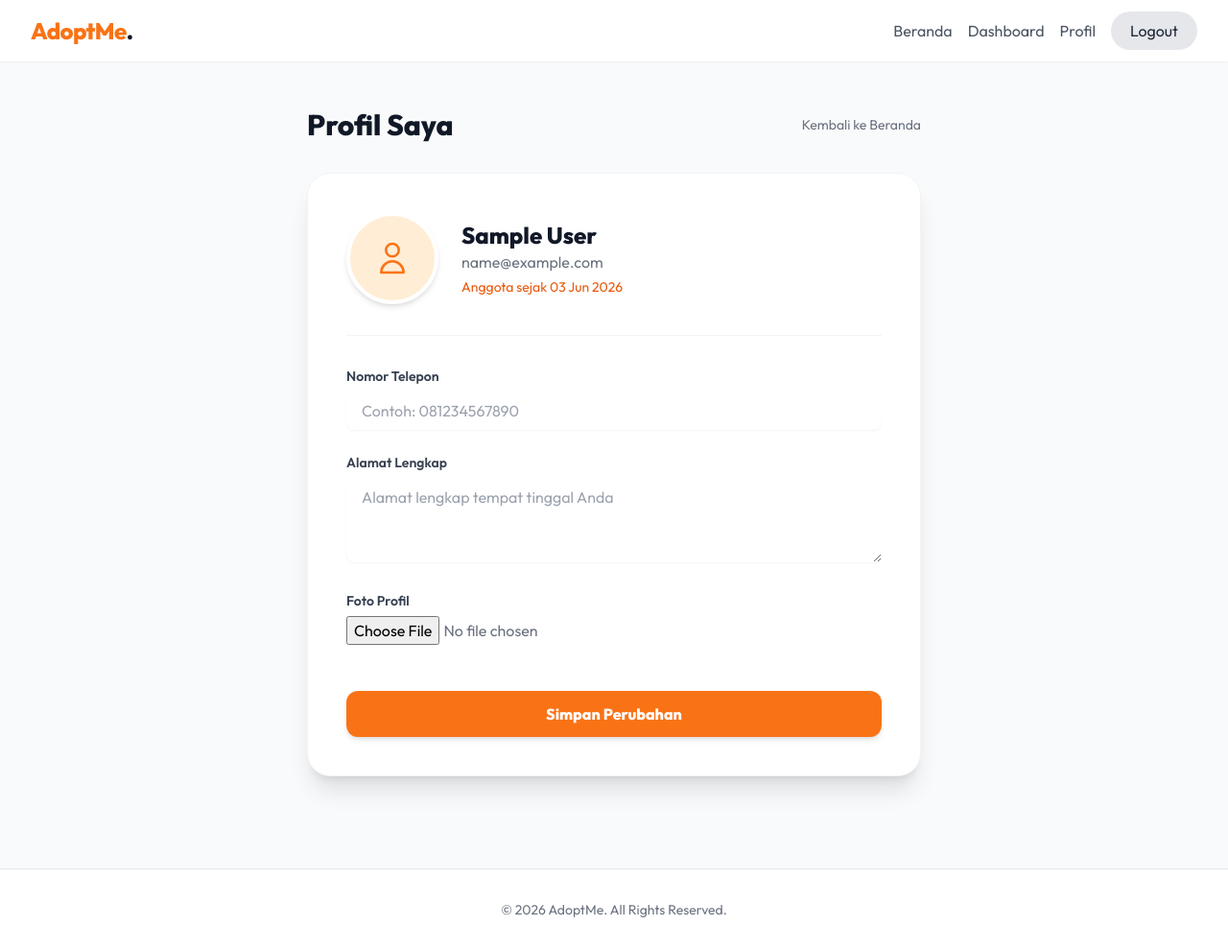
After one commit to M-Aidil-Fitrah/UAS-Praktikum-PPL, a Django app: page /profile/ in a window 1280 px wide. The commit adds this page. Shown: the whole page at 96% size. Run offline with Django 5.2, Linux system fonts and the light colour scheme; the visitor is signed in with stand-in values (Sample User, id 1); data comes from the database, SQL or seed files in the repository.

Commit message:
feat: add pagination to lists and user profile functionality

```diff
--- a/pets/forms.py
+++ b/pets/forms.py
@@ -37,3 +37,15 @@ class AdoptionRequestForm(forms.ModelForm):
             'reason': forms.Textarea(attrs={'class': 'w-full rounded-lg border-gray-300 shadow-sm focus:border-orange-500 focus:ring-orange-500 px-4 py-2', 'rows': 4, 'placeholder': 'Ceritakan alasan Anda ingin mengadopsi hewan ini...'}),
             'experience': forms.Textarea(attrs={'class': 'w-full rounded-lg border-gray-300 shadow-sm focus:border-orange-500 focus:ring-orange-500 px-4 py-2', 'rows': 3, 'placeholder': 'Apakah Anda pernah memelihara hewan sebelumnya? Jika ya, ceritakan sedikit.'}),
         }
+
+from .models import UserProfile
+
+class UserProfileForm(forms.ModelForm):
+    class Meta:
+        model = UserProfile
+        fields = ['phone_number', 'address', 'avatar']
+        widgets = {
+            'phone_number': forms.TextInput(attrs={'class': 'w-full rounded-lg border-gray-300 shadow-sm focus:border-orange-500 focus:ring-orange-500 px-4 py-2', 'placeholder': 'Contoh: 081234567890'}),
+            'address': forms.Textarea(attrs={'class': 'w-full rounded-lg border-gray-300 shadow-sm focus:border-orange-500 focus:ring-orange-500 px-4 py-2', 'rows': 3, 'placeholder': 'Alamat lengkap tempat tinggal Anda'}),
+            'avatar': forms.FileInput(attrs={'class': 'w-full text-gray-500 file:mr-4 file:py-2 file:px-4 file:rounded-full file:border-0 file:text-sm file:font-semibold file:bg-orange-50 file:text-orange-700 hover:file:bg-orange-100 cursor-pointer'}),
+        }
--- a/pets/urls.py
+++ b/pets/urls.py
@@ -14,6 +14,7 @@ urlpatterns = [
     # Buyer URLs
     path('adopt/<int:pk>/', views.adopt_pet, name='adopt_pet'),
     path('my-adoptions/', views.my_adoptions, name='my_adoptions'),
+    path('profile/', views.user_profile, name='user_profile'),
 
     # Dashboard URLs
     path('dashboard/', views.dashboard_index, name='dashboard_index'),
--- a/pets/views.py
+++ b/pets/views.py
@@ -1,11 +1,12 @@
 from django.shortcuts import render, get_object_or_404, redirect
+from django.core.paginator import Paginator
 from django.contrib.auth.decorators import login_required
 from django.contrib.admin.views.decorators import staff_member_required
 from django.contrib.auth import login, logout
 from django.contrib.auth.forms import AuthenticationForm
 from django.contrib import messages
-from .models import Pet, AdoptionRequest
-from .forms import PetForm, RegisterForm, AdoptionRequestForm
+from .models import Pet, AdoptionRequest, UserProfile
+from .forms import PetForm, RegisterForm, AdoptionRequestForm, UserProfileForm
 
 def home(request):
     pets = Pet.objects.filter(status='Available')
@@ -20,8 +21,13 @@ def home(request):
 
     pets = pets.order_by('-created_at')
 
+    paginator = Paginator(pets, 8)
+    page_number = request.GET.get('page')
+    page_obj = paginator.get_page(page_number)
+
     context = {
-        'pets': pets,
+        'pets': page_obj,
+        'page_obj': page_obj,
         'search_query': search_query,
         'species_query': species_query,
         'species_choices': Pet.SPECIES_CHOICES
@@ -63,6 +69,21 @@ def adopt_pet(request, pk):
 def my_adoptions(request):
     pets = Pet.objects.filter(adopter=request.user).order_by('-updated_at')
     return render(request, 'my_adoptions.html', {'pets': pets})
+
+@login_required
+def user_profile(request):
+    profile, created = UserProfile.objects.get_or_create(user=request.user)
+
+    if request.method == 'POST':
+        form = UserProfileForm(request.POST, request.FILES, instance=profile)
+        if form.is_valid():
+            form.save()
+            messages.success(request, 'Profil berhasil diperbarui!')
+            return redirect('user_profile')
+    else:
+        form = UserProfileForm(instance=profile)
+
+    return render(request, 'profile.html', {'form': form})
 
 # --- Custom Dashboard Views ---
 
@@ -106,8 +127,21 @@ def user_logout(request):
 @staff_member_required(login_url='user_login')
 def dashboard_index(request):
     pets = Pet.objects.all().order_by('-created_at')
+    paginator_pets = Paginator(pets, 10)
+    page_number_pets = request.GET.get('page')
+    page_obj_pets = paginator_pets.get_page(page_number_pets)
+
     pending_requests = AdoptionRequest.objects.filter(status='Pending').order_by('-created_at')
-    return render(request, 'dashboard/index.html', {'pets': pets, 'pending_requests': pending_requests})
+    paginator_req = Paginator(pending_requests, 10)
+    page_number_req = request.GET.get('req_page')
+    page_obj_req = paginator_req.get_page(page_number_req)
+
+    return render(request, 'dashboard/index.html', {
+        'pets': page_obj_pets,
+        'pending_requests': page_obj_req,
+        'page_obj_pets': page_obj_pets,
+        'page_obj_req': page_obj_req
+    })
 
 @staff_member_required(login_url='user_login')
 def dashboard_pet_create(request):
--- a/static/css/output.css
+++ b/static/css/output.css
@@ -777,6 +781,10 @@ video {
   display: none;
 }
 
+.h-10 {
+  height: 2.5rem;
+}
+
 .h-12 {
   height: 3rem;
 }
@@ -837,6 +845,10 @@ video {
   min-height: 100vh;
 }
 
+.w-10 {
+  width: 2.5rem;
+}
+
 .w-12 {
   width: 3rem;
 }
@@ -905,12 +921,12 @@ video {
   max-width: 20rem;
 }
 
-.max-w-3xl {
-  max-width: 48rem;
-}
-
 .flex-1 {
   flex: 1 1 0%;
+}
+
+.shrink-0 {
+  flex-shrink: 0;
 }
 
 .flex-grow {
@@ -1007,16 +1027,18 @@ video {
   gap: 1rem;
 }
 
+.gap-6 {
+  gap: 1.5rem;
+}
+
 .gap-8 {
   gap: 2rem;
 }
 
-.gap-6 {
-  gap: 1.5rem;
-}
-
-.gap-1 {
-  gap: 0.25rem;
+.-space-x-px > :not([hidden]) ~ :not([hidden]) {
+  --tw-space-x-reverse: 0;
+  margin-right: calc(-1px * var(--tw-space-x-reverse));
+  margin-left: calc(-1px * calc(1 - var(--tw-space-x-reverse)));
 }
 
 .space-y-1 > :not([hidden]) ~ :not([hidden]) {
@@ -1390,15 +1422,26 @@ video {
   padding-bottom: 2rem;
 }
 
-.py-1\.5 {
-  padding-top: 0.375rem;
-  padding-bottom: 0.375rem;
-}
-
 .pb-2\.5 {
   padding-bottom: 0.625rem;
 }
 
+.pb-8 {
+  padding-bottom: 2rem;
+}
+
+.pl-10 {
+  padding-left: 2.5rem;
+}
+
+.pl-3 {
+  padding-left: 0.75rem;
+}
+
+.pr-4 {
+  padding-right: 1rem;
+}
+
 .pt-4 {
   padding-top: 1rem;
 }
@@ -1407,20 +1450,12 @@ video {
   padding-top: 1.25rem;
 }
 
+.pt-6 {
+  padding-top: 1.5rem;
+}
+
 .pt-8 {
   padding-top: 2rem;
-}
-
-.pl-10 {
-  padding-left: 2.5rem;
-}
-
-.pl-3 {
-  padding-left: 0.75rem;
-}
-
-.pr-4 {
-  padding-right: 1rem;
 }
 
 .text-left {
@@ -2001,6 +2016,10 @@ video {
 
   .md\:p-10 {
     padding: 2.5rem;
+  }
+
+  .md\:text-left {
+    text-align: left;
   }
 
   .md\:text-6xl {
--- a/templates/base.html
+++ b/templates/base.html
@@ -30,6 +30,7 @@
                         {% else %}
                             <a href="{% url 'my_adoptions' %}" class="text-gray-600 hover:text-orange-500 font-medium transition">Adopsi Saya</a>
                         {% endif %}
+                        <a href="{% url 'user_profile' %}" class="text-gray-600 hover:text-orange-500 font-medium transition">Profil</a>
                         <a href="{% url 'user_logout' %}" class="bg-gray-200 text-gray-800 px-5 py-2 rounded-full font-medium hover:bg-gray-300 transition">Logout</a>
                     {% else %}
                         <a href="{% url 'user_login' %}" class="bg-gray-900 text-white px-5 py-2 rounded-full font-medium hover:bg-orange-500 transition shadow-md">Login</a>
--- /dev/null
+++ b/templates/profile.html
@@ -0,0 +1,59 @@
+{% extends 'base.html' %}
+{% load static %}
+
+{% block title %}Profil Pengguna - AdoptMe{% endblock %}
+
+{% block content %}
+<div class="max-w-2xl mx-auto px-4 py-12">
+    <div class="mb-8 flex items-center justify-between">
+        <h1 class="text-3xl font-extrabold text-gray-900">Profil Saya</h1>
+        <a href="{% url 'home' %}" class="text-gray-500 hover:text-orange-500 transition font-medium text-sm">
+            Kembali ke Beranda
+        </a>
+    </div>
+
+    <div class="bg-white rounded-3xl shadow-xl border border-gray-100 overflow-hidden">
+        <div class="p-8 md:p-10">
+            <div class="flex flex-col md:flex-row items-center gap-6 mb-8 border-b border-gray-100 pb-8">
+                <div class="w-24 h-24 rounded-full bg-orange-100 text-orange-500 flex items-center justify-center border-4 border-white shadow-md overflow-hidden shrink-0">
+                    {% if user.profile.avatar %}
+                        <img src="{{ user.profile.avatar.url }}" alt="{{ user.username }}" class="w-full h-full object-cover">
+                    {% else %}
+                        <svg class="w-10 h-10" fill="none" stroke="currentColor" viewBox="0 0 24 24"><path stroke-linecap="round" stroke-linejoin="round" stroke-width="1.5" d="M16 7a4 4 0 11-8 0 4 4 0 018 0zM12 14a7 7 0 00-7 7h14a7 7 0 00-7-7z"></path></svg>
+                    {% endif %}
+                </div>
+                <div class="text-center md:text-left">
+                    <h2 class="text-2xl font-bold text-gray-900">{{ user.get_full_name|default:user.username }}</h2>
+                    <p class="text-gray-500">{{ user.email }}</p>
+                    <p class="text-sm font-medium text-orange-600 mt-1">Anggota sejak {{ user.date_joined|date:"d M Y" }}</p>
+                </div>
+            </div>
+
+            <form method="post" enctype="multipart/form-data" class="space-y-6">
+                {% csrf_token %}
+
+                {% for field in form %}
+                <div class="flex flex-col">
+                    <label class="block text-sm font-semibold text-gray-700 mb-1.5">{{ field.label }}</label>
+                    <div class="relative">
+                        {{ field }}
+                    </div>
+                    {% if field.help_text %}
+                    <p class="mt-1.5 text-xs font-medium text-gray-500">{{ field.help_text }}</p>
+                    {% endif %}
+                    {% if field.errors %}
+                    <p class="mt-1.5 text-sm font-medium text-red-600">{{ field.errors.0 }}</p>
+                    {% endif %}
+                </div>
+                {% endfor %}
+
+                <div class="pt-6">
+                    <button type="submit" class="w-full bg-orange-500 text-white rounded-xl px-4 py-3 font-bold hover:bg-orange-600 transition duration-300 shadow-md hover:shadow-lg hover:-translate-y-0.5">
+                        Simpan Perubahan
+                    </button>
+                </div>
+            </form>
+        </div>
+    </div>
+</div>
+{% endblock %}
```
Also changed, not shown: other parts of static/css/output.css (+106 -104 lines), pets/models.py (+9 -0 lines), templates/dashboard/index.html (+30 -0 lines), templates/home.html (+44 -0 lines), pets/migrations/0004_userprofile.py (added).
